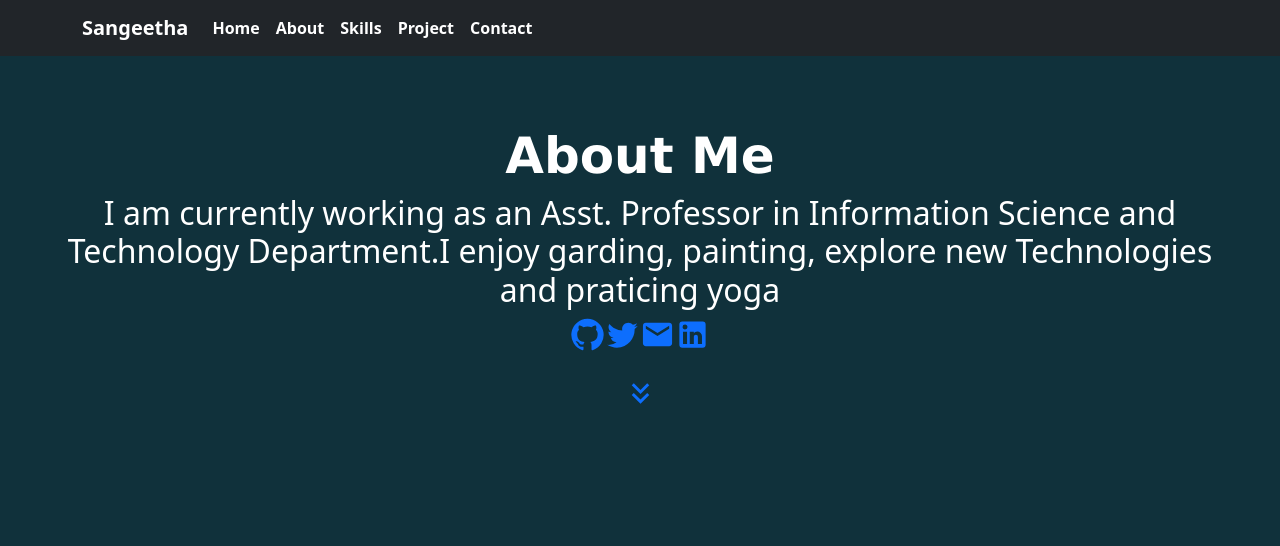
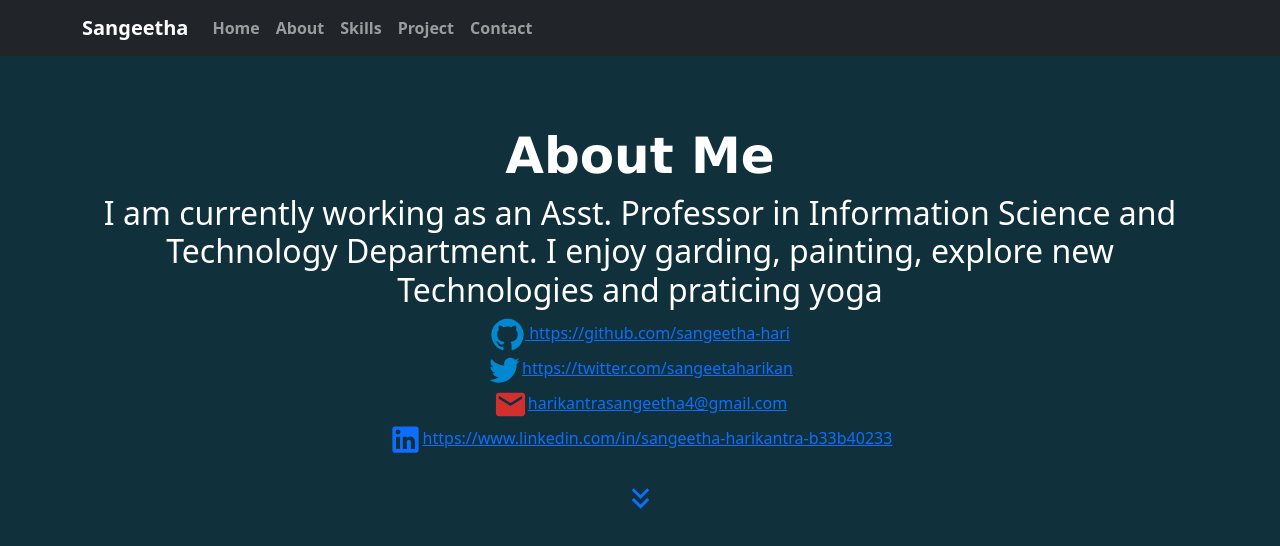
Before and after one commit to sangeetha-hari/protfolio, a React (Create React App) app: page /about in a window 1280 px wide. Shown: the top 546 px of the page. Built offline with nearby package versions, Linux system fonts and the light colour scheme.

Commit message:
sixth commit

```diff
--- a/package.json
+++ b/package.json
@@ -6,7 +6,7 @@
     "@emotion/react": "^11.10.0",
     "@emotion/styled": "^11.10.0",
     "@fortawesome/fontawesome-svg-core": "^6.1.2",
-    "@mui/icons-material": "^5.8.4",
+    "@mui/icons-material": "^5.10.2",
     "@mui/material": "^5.10.1",
     "@testing-library/jest-dom": "^5.16.5",
     "@testing-library/react": "^13.3.0",
--- a/src/About.js
+++ b/src/About.js
@@ -14,16 +14,16 @@ export default function About() {
 
           <h2>
 
-            I am currently working as an Asst. Professor in Information Science and Technology Department.I enjoy garding, painting, explore new Technologies and praticing yoga
+            I am currently working as an Asst. Professor in Information Science and Technology Department. I enjoy garding, painting, explore new Technologies and praticing yoga
           </h2>
         </div>
-        <div>
+        <div className="contact_icon">
 
-          <a href="https://github.com/sangeetha-hari"><GitHubIcon fontSize="large"/></a>
+          <a href="https://github.com/sangeetha-hari"><GitHubIcon fontSize="large" color="info"/> https://github.com/sangeetha-hari </a>
 
-          <a href=""><TwitterIcon fontSize="large"/></a>
-          <a href=""><EmailIcon fontSize="large"/></a>
-          <a href=""><LinkedInIcon fontSize="large"/></a>
+          <a href="https://twitter.com/sangeetaharikan"><TwitterIcon fontSize="large" color="info" />https://twitter.com/sangeetaharikan</a>
+          <a href=""><EmailIcon fontSize="large" color="error"/>harikantrasangeetha4@gmail.com</a>
+          <a href="https://www.linkedin.com/in/sangeetha-harikantra-b33b40233"><LinkedInIcon fontSize="large" color="inherit"/>https://www.linkedin.com/in/sangeetha-harikantra-b33b40233</a>
         </div>
       </div>
       <br/>
--- a/src/App.css
+++ b/src/App.css
@@ -95,7 +95,7 @@ gap: 5%;
 
 
 .styleprojecctcard{
-  width: 300px;
+  width: auto;
   color: #000;
 }
 
@@ -116,3 +116,10 @@ gap: 5%;
   font-size: calc(10px + 2vmin);
   text-justify:center;
 }
+
+.contact_icon{
+  padding: auto;
+  display :flex;
+ flex-direction: column;
+  gap: 5%;
+}
--- a/src/App.js
+++ b/src/App.js
@@ -1,39 +1,22 @@
-import logo from './logo.svg';
+
 import './App.css';
 import 'bootstrap/dist/css/bootstrap.min.css';
 import About from './About';
 import Skills from './Skills';
-import NavigationBar from './NavigationBar';
 import Project from './Project';
-import KeyboardDoubleArrowDownIcon from '@mui/icons-material/KeyboardDoubleArrowDown';
 import KeyboardDoubleArrowDown from '@mui/icons-material/KeyboardDoubleArrowDown';
-import Typed from 'typed.js';
-import { Loop } from '@mui/icons-material';
 import Profile from './propic2-blackWhite.jpg'
 import { Container } from 'reactstrap';
-import Card from "@mui/material/Card";
 import { useTheme } from '@mui/material/styles';
-import Box from '@mui/material/Box';
-import CardContent from '@mui/material/CardContent';
-import CardMedia from '@mui/material/CardMedia';
-import IconButton from '@mui/material/IconButton';
-import Typography from '@mui/material/Typography';
-import SkipPreviousIcon from '@mui/icons-material/SkipPrevious';
-import PlayArrowIcon from '@mui/icons-material/PlayArrow';
-import SkipNextIcon from '@mui/icons-material/SkipNext';
-import {BrowserRouter,Navigate, Routes, Route,Link} from 'react-router-dom'
+import {Routes, Route} from 'react-router-dom'
 import Nav from 'react-bootstrap/Nav';
 import Navbar from 'react-bootstrap/Navbar';
-import NavDropdown from 'react-bootstrap/NavDropdown';
+import GitHubIcon from "@mui/icons-material/GitHub";
+import TwitterIcon from "@mui/icons-material/Twitter";
+import EmailIcon from '@mui/icons-material/Email';
+import LinkedInIcon from '@mui/icons-material/LinkedIn';
+import Button from '@mui/material/Button';
 
-
-
-// var options = {
-//   strings: ["coding", 'sleeoing', 'eating'],
-//   typeSpeed: 150,
-//   loop:true
-// };
-// var typed = new Typed('.element', options);
 
 
 
@@ -41,17 +24,17 @@ export default function App(){
   const theme = useTheme();
   return(
   <div className='App'>
-<Navbar bg="dark" expand="lg">
+<Navbar bg="dark" expand="lg" variant="dark">
       <Container>
-        <Navbar.Brand href="/home"><b style={{color:"white"}}>Sangeetha</b></Navbar.Brand>
-        <Navbar.Toggle aria-controls="basic-navbar-nav" />
+        <Navbar.Brand href="/home"><b>Sangeetha</b></Navbar.Brand>
+        <Navbar.Toggle aria-controls="basic-navbar-nav"  />
         <Navbar.Collapse id="basic-navbar-nav">
           <Nav className="me-auto">
-            <Nav.Link href="/home"><b style={{color:"white"}}>Home</b></Nav.Link>
-            <Nav.Link href="/about"><b style={{color:"white"}}>About</b></Nav.Link>
-            <Nav.Link href="/skills"><b style={{color:"white"}}>Skills</b></Nav.Link>
-            <Nav.Link href="/project"><b style={{color:"white"}}>Project</b></Nav.Link>
-            <Nav.Link href="/contact"><b style={{color:"white"}}>Contact</b></Nav.Link>
+            <Nav.Link href="/home"><b >Home</b></Nav.Link>
+            <Nav.Link href="/about"><b >About</b></Nav.Link>
+            <Nav.Link href="/skills"><b >Skills</b></Nav.Link>
+            <Nav.Link href="/project"><b >Project</b></Nav.Link>
+            <Nav.Link href="/contact"><b >Contact</b></Nav.Link>
 
           </Nav>
         </Navbar.Collapse>
@@ -108,10 +91,19 @@ export default function App(){
 }
 
 function Contact() {
-  return <section>contact
+  return <section>
+    <h1 className="largestyle"><b style={{color:"white"}}>Contact</b></h1>
     <h4> gmail</h4>
     <h4> moblie number</h4>
     <h4> </h4>
+    <div>
+
+          <a href="https://github.com/sangeetha-hari"><GitHubIcon fontSize="large"/></a>
+
+          <a href=""><TwitterIcon fontSize="large"/></a>
+          <a href=""><EmailIcon fontSize="large"/></a>
+          <a href="https://www.linkedin.com/in/sangeetha-harikantra-b33b40233"><LinkedInIcon fontSize="large"/></a>
+        </div>
 
   </section>;
 }
@@ -121,11 +113,15 @@ function Home() {
 
     <Container>
       <div className="d-flex justify-content-center align-items-center flx ">
-        <div className='p-2 flex-fill'><img className='profile_pic' src={Profile} alt="" /></div>
-        <div className='justify-content-end p-2 flex-fill'> <h1> Hi, I am <br /> Sangeetha<br /> I like</h1></div>
+        {/* <div className='p-2 flex-fill'><img className='profile_pic' src={Profile} alt="" /></div> */}
+        <div className='justify-content-end p-2 flex-fill'> <h1> Hi, I am <br /> Sangeetha Suresh Harikantra</h1></div>
+        <div className='p-2 flex-fill'><img className='profile_pic' src={"https://i.pinimg.com/originals/0d/a5/cb/0da5cbca5d728a789100439958f50235.gif"} alt="" /></div>
       </div>
 
       <br /><br />
+      <a href='./resume'><Button variant="contained">
+        Download Resume
+      </Button></a>
       <a href="/about"><KeyboardDoubleArrowDown fontSize='large' />
         <i className="fa-solid fa-angle-down"></i>
       </a>
--- a/src/Project.js
+++ b/src/Project.js
@@ -15,14 +15,14 @@ const projectlist=[
    {
     pid:3,
      pname:"Opinion Mining",
-     psummary:"A Research project to analyze Twitter data on any productS"
+     psummary:"A Research project to analyze Twitter data on any product"
    }
 ]
 
 export default function Project() {
   return (
     <div>
-      <h1> Project</h1>
+      <h1 className="largestyle"><b style={{color:"white"}}>Projects</b></h1>
       <section className="flxcard">
 
     {projectlist.map((el) => {
@@ -37,7 +37,7 @@ export default function Project() {
       );
     })}
   </section>
-  <a  href="#contact"><KeyboardDoubleArrowDown fontSize='large'/></a>
+  <a  href="/contact"><KeyboardDoubleArrowDown fontSize='large'/></a>
     </div>
   );
 }
```
Also changed, not shown: src/Skills.js, 1 other file (tests, documents, lock files or other folders).
